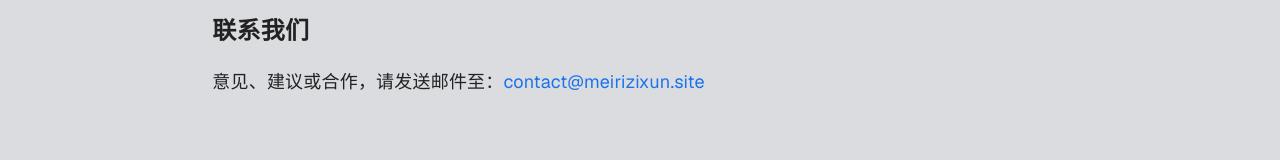
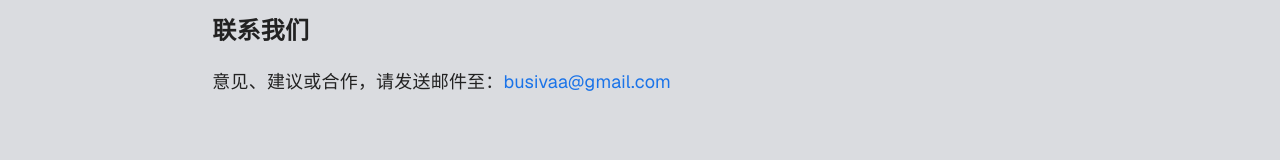
Before and after one commit to Sniper1211/ok9981-news-web, a Next.js app: page /about in a window 1280 px wide. Shown: the part 454-614 px from the top of the page. Built offline with nearby package versions, Linux system fonts and the light colour scheme; no server answers.

Commit message:
chore: update site contact email to busivaa@gmail.com

```diff
--- a/app/about/page.tsx
+++ b/app/about/page.tsx
@@ -34,7 +34,7 @@ export default function AboutPage() {
         <h2>联系我们</h2>
         <p>
           意见、建议或合作，请发送邮件至：
-          <a href="mailto:contact@meirizixun.site">contact@meirizixun.site</a>
+          <a href="mailto:busivaa@gmail.com">busivaa@gmail.com</a>
         </p>
       </article>
     </main>
--- a/app/contact/page.tsx
+++ b/app/contact/page.tsx
@@ -21,7 +21,7 @@ export default function ContactPage() {
         <h2>电子邮箱</h2>
         <p>
           请发送邮件至：
-          <a href="mailto:contact@meirizixun.site">contact@meirizixun.site</a>
+          <a href="mailto:busivaa@gmail.com">busivaa@gmail.com</a>
         </p>
         <p>邮件主题建议包含：问题类别 + 简要说明（例如：纠错反馈 - 某条资讯日期有误）。</p>
 
--- a/app/privacy/page.tsx
+++ b/app/privacy/page.tsx
@@ -65,7 +65,7 @@ export default function PrivacyPolicyPage() {
         <h2>6. 您的权利</h2>
         <p>
           如果您对隐私有任何疑问、希望访问/更正/删除您的信息或撤回授权，请通过
-          <a href="mailto:contact@meirizixun.site">contact@meirizixun.site</a> 与我们联系。
+          <a href="mailto:busivaa@gmail.com">busivaa@gmail.com</a> 与我们联系。
         </p>
 
         <h2>7. 政策更新</h2>
--- a/app/terms/page.tsx
+++ b/app/terms/page.tsx
@@ -32,7 +32,7 @@ export default function TermsPage() {
         <h2>3. 版权与使用</h2>
         <p>
           站内原创内容的版权归本站或作者所有；转载或引用请注明来源，且不得用于违法用途。若您认为内容侵权，请通过
-          <a href="mailto:contact@meirizixun.site">contact@meirizixun.site</a> 与我们联系，我们将及时处理。
+          <a href="mailto:busivaa@gmail.com">busivaa@gmail.com</a> 与我们联系，我们将及时处理。
         </p>
 
         <h2>4. 第三方链接与广告</h2>
```
